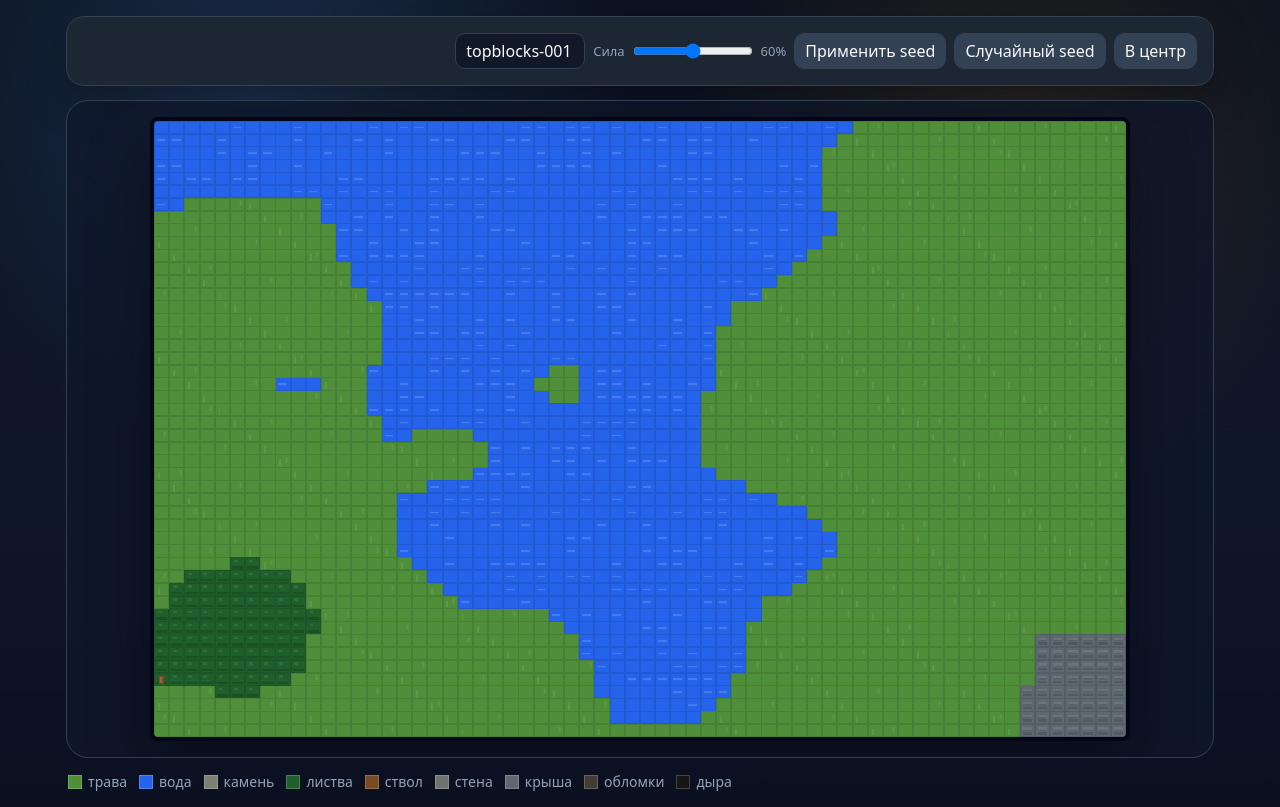
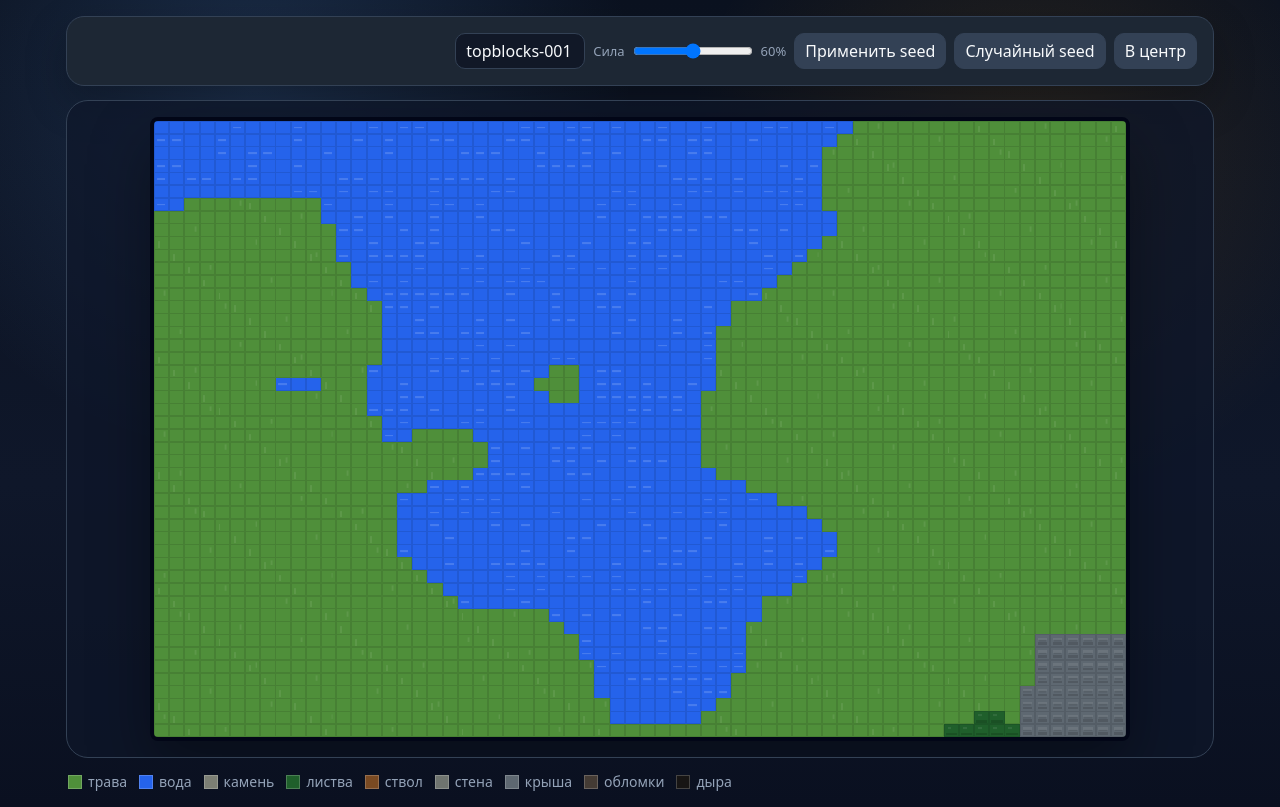
Before and after one commit to playkore/topblocks, a plain HTML site: page infinite_destruction_world.html in a window 1280 px wide. Drawn offline with Linux system fonts and the light colour scheme.

Commit message:
Add clustered forest patch tree generation

```diff
--- a/infinite_destruction_world.html
+++ b/infinite_destruction_world.html
@@ -200,7 +200,7 @@
     const MAX_ZOOM = 4;
     const CHUNK_SIZE = 16;
     const SECTOR_SIZE = 64;
-    const TREE_CELL_SIZE = 24;
+    const FOREST_PATCH_SIZE = 96;
     const BUILDING_PADDING = 4;
     const BUILDING_MIN_W = 12;
     const BUILDING_MAX_W = 20;
@@ -285,9 +285,9 @@
 
     const chunkCache = new Map();
     const buildingCache = new Map();
-    const treeCache = new Map();
+    const forestCache = new Map();
     const MAX_CACHED_CHUNKS = 256;
-    const MAX_CACHED_TREES = 512;
+    const MAX_CACHED_FOREST_PATCHES = 96;
 
     function hashStringToSeed(text) {
       let h = 2166136261;
@@ -797,22 +797,23 @@
       return building;
     }
 
-    function getTreeCellKey(cellX, cellY) {
-      return `${cellX},${cellY}`;
-    }
-
-    function chooseTreeSizeClass(rng, forest) {
+    function getForestPatchKey(patchX, patchY) {
+      return `${patchX},${patchY}`;
+    }
+
+    function chooseTreeSizeClass(rng, forest, hint = null) {
+      if (hint) return hint;
       const roll = rng();
-      if (forest > 0.76 || roll > 0.88) return "large";
-      if (forest > 0.62 || roll > 0.45) return "medium";
+      if (forest > 0.82 || roll > 0.95) return "large";
+      if (forest > 0.66 || roll > 0.70) return "medium";
       return "small";
     }
 
     function treeSizeSpec(sizeClass, rng) {
       if (sizeClass === "large") {
         return {
-          baseRadius: randInt(rng, 5, 6),
-          circleRadii: [5, 6, 6],
+          baseRadius: randInt(rng, 4, 5),
+          circleRadii: [4, 5, 5],
           crownLift: randInt(rng, 4, 6),
           crownSpreadX: randInt(rng, 3, 5),
           crownSpreadY: randInt(rng, 1, 3),
@@ -820,19 +821,19 @@
       }
       if (sizeClass === "medium") {
         return {
-          baseRadius: randInt(rng, 4, 5),
-          circleRadii: [4, 4, 5],
+          baseRadius: randInt(rng, 2, 4),
+          circleRadii: [2, 3, 4],
           crownLift: randInt(rng, 3, 5),
           crownSpreadX: randInt(rng, 2, 4),
           crownSpreadY: randInt(rng, 1, 2),
         };
       }
       return {
-        baseRadius: randInt(rng, 2, 3),
-        circleRadii: [2, 3],
-        crownLift: randInt(rng, 2, 4),
-        crownSpreadX: randInt(rng, 1, 3),
-        crownSpreadY: randInt(rng, 0, 2),
+        baseRadius: randInt(rng, 1, 2),
+        circleRadii: [1, 2],
+        crownLift: randInt(rng, 1, 3),
+        crownSpreadX: randInt(rng, 0, 2),
+        crownSpreadY: randInt(rng, 0, 1),
       };
     }
 
@@ -905,31 +906,13 @@
       }
     }
 
-    function generateTreeForCell(cellX, cellY) {
-      const key = getTreeCellKey(cellX, cellY);
-      if (treeCache.has(key)) return treeCache.get(key);
-
-      const rng = createRng(`${worldSeed}:tree:${cellX}:${cellY}`);
-      const cellWorldX = cellX * TREE_CELL_SIZE;
-      const cellWorldY = cellY * TREE_CELL_SIZE;
-      const forest = fractalNoise(cellWorldX + TREE_CELL_SIZE * 0.5, cellWorldY + TREE_CELL_SIZE * 0.5, 3000);
-      const spawnChance = clamp((forest - 0.44) * 1.25, 0.04, 0.42);
-
-      if (rng() > spawnChance) {
-        treeCache.set(key, null);
-        return null;
-      }
-
-      const sizeClass = chooseTreeSizeClass(rng, forest);
+    function createTreeObject(trunkWorldX, trunkWorldY, seedText, forest, sizeHint = null) {
+      const rng = createRng(seedText);
+      if (getBuildingAt(trunkWorldX, trunkWorldY)) return null;
+      if (getBaseTile(trunkWorldX, trunkWorldY) !== T.GRASS) return null;
+
+      const sizeClass = chooseTreeSizeClass(rng, forest, sizeHint);
       const spec = treeSizeSpec(sizeClass, rng);
-      const trunkWorldX = cellWorldX + randInt(rng, 4, TREE_CELL_SIZE - 5);
-      const trunkWorldY = cellWorldY + randInt(rng, 5, TREE_CELL_SIZE - 4);
-
-      if (getBuildingAt(trunkWorldX, trunkWorldY)) {
-        treeCache.set(key, null);
-        return null;
-      }
-
       const circleRadii = spec.circleRadii;
       const circleCount = circleRadii.length;
       const circles = [];
@@ -941,7 +924,10 @@
         let cx;
         let cy;
 
-        if (i === 0) {
+        if (sizeClass === "small") {
+          cx = crownCenterX + randInt(rng, -1, 1);
+          cy = crownCenterY + randInt(rng, -1, 1);
+        } else if (i === 0) {
           cx = crownCenterX + randInt(rng, -spec.crownSpreadX, spec.crownSpreadX);
           cy = crownCenterY + randInt(rng, -spec.crownSpreadY - 2, -1);
         } else if (i === 1) {
@@ -974,10 +960,7 @@
       const trunkY = trunkWorldY - originY;
       const mask = createTreeMask(originX, originY, width, height, trunkWorldX, trunkWorldY, circles);
       softenTreeMask(mask);
-      const tree = {
-        key,
-        cellX,
-        cellY,
+      return {
         originX,
         originY,
         width,
@@ -988,15 +971,80 @@
         circles,
         sizeClass,
       };
-
-      treeCache.set(key, tree);
-
-      if (treeCache.size > MAX_CACHED_TREES) {
-        const firstKey = treeCache.keys().next().value;
-        treeCache.delete(firstKey);
-      }
-
-      return tree;
+    }
+
+    function generateForestPatch(patchX, patchY) {
+      const key = getForestPatchKey(patchX, patchY);
+      if (forestCache.has(key)) return forestCache.get(key);
+
+      const rng = createRng(`${worldSeed}:forest:${patchX}:${patchY}`);
+      const patchWorldX = patchX * FOREST_PATCH_SIZE;
+      const patchWorldY = patchY * FOREST_PATCH_SIZE;
+      const patchCenterNoise = fractalNoise(patchWorldX + FOREST_PATCH_SIZE * 0.5, patchWorldY + FOREST_PATCH_SIZE * 0.5, 3100);
+      const forestStrength = clamp((patchCenterNoise - 0.28) * 1.55, 0, 1);
+      const trees = [];
+
+      let clusterCount = 0;
+      if (forestStrength > 0.2) clusterCount = 1;
+      if (forestStrength > 0.45) clusterCount = randInt(rng, 1, 2);
+      if (forestStrength > 0.68) clusterCount = randInt(rng, 2, 4);
+      if (forestStrength > 0.84) clusterCount = randInt(rng, 3, 5);
+
+      for (let clusterIndex = 0; clusterIndex < clusterCount; clusterIndex++) {
+        const clusterCenterX = patchWorldX + randInt(rng, 12, FOREST_PATCH_SIZE - 13);
+        const clusterCenterY = patchWorldY + randInt(rng, 12, FOREST_PATCH_SIZE - 13);
+        const clusterForest = clamp(forestStrength + random01(clusterCenterX, clusterCenterY, 3200) * 0.35, 0, 1);
+        const treeCount = randInt(rng, 4 + Math.round(clusterForest * 2), 10 + Math.round(clusterForest * 10));
+        const clusterRadius = randInt(rng, 8, 18) + Math.round(clusterForest * 10);
+
+        for (let treeIndex = 0; treeIndex < treeCount; treeIndex++) {
+          const angle = rng() * Math.PI * 2;
+          const radial = Math.pow(rng(), 0.58) * clusterRadius;
+          const trunkWorldX = Math.round(clusterCenterX + Math.cos(angle) * radial + randInt(rng, -2, 2));
+          const trunkWorldY = Math.round(clusterCenterY + Math.sin(angle) * radial + randInt(rng, -2, 2));
+
+          if (getBuildingAt(trunkWorldX, trunkWorldY)) continue;
+          if (getBaseTile(trunkWorldX, trunkWorldY) !== T.GRASS) continue;
+          if (rng() < 0.03 && clusterForest < 0.8) continue;
+
+          const sizeHint = clusterForest > 0.82
+            ? (rng() < 0.18 ? "large" : rng() < 0.62 ? "medium" : "small")
+            : clusterForest > 0.55
+              ? (rng() < 0.08 ? "large" : rng() < 0.56 ? "medium" : "small")
+              : (rng() < 0.03 ? "large" : rng() < 0.28 ? "medium" : "small");
+
+          const tree = createTreeObject(
+            trunkWorldX,
+            trunkWorldY,
+            `${worldSeed}:forest:${patchX}:${patchY}:${clusterIndex}:${treeIndex}`,
+            clusterForest,
+            sizeHint,
+          );
+
+          if (tree) trees.push(tree);
+        }
+      }
+
+      if (forestStrength > 0.3 && trees.length === 0) {
+        const fallbackX = patchWorldX + randInt(rng, 16, FOREST_PATCH_SIZE - 17);
+        const fallbackY = patchWorldY + randInt(rng, 16, FOREST_PATCH_SIZE - 17);
+        const fallbackTree = createTreeObject(
+          fallbackX,
+          fallbackY,
+          `${worldSeed}:forest:fallback:${patchX}:${patchY}`,
+          forestStrength,
+          forestStrength > 0.75 ? "medium" : "small",
+        );
+        if (fallbackTree) trees.push(fallbackTree);
+      }
+
+      forestCache.set(key, trees);
+      if (forestCache.size > MAX_CACHED_FOREST_PATCHES) {
+        const firstKey = forestCache.keys().next().value;
+        forestCache.delete(firstKey);
+      }
+
+      return trees;
     }
 
     function applySingleBlast(targetGrid, cx, cy, radius, strength) {
@@ -1437,15 +1485,17 @@
         }
       }
 
-      const minTreeCellX = floorDiv(startTileX, TREE_CELL_SIZE) - 1;
-      const minTreeCellY = floorDiv(startTileY, TREE_CELL_SIZE) - 1;
-      const maxTreeCellX = floorDiv(startTileX + tilesAcross, TREE_CELL_SIZE) + 1;
-      const maxTreeCellY = floorDiv(startTileY + tilesDown, TREE_CELL_SIZE) + 1;
-
-      for (let cellY = minTreeCellY; cellY <= maxTreeCellY; cellY++) {
-        for (let cellX = minTreeCellX; cellX <= maxTreeCellX; cellX++) {
-          const tree = generateTreeForCell(cellX, cellY);
-          if (tree) drawTreeObject(tree, startTileX, startTileY, offsetX, offsetY, tileSize);
+      const minForestPatchX = floorDiv(startTileX, FOREST_PATCH_SIZE) - 1;
+      const minForestPatchY = floorDiv(startTileY, FOREST_PATCH_SIZE) - 1;
+      const maxForestPatchX = floorDiv(startTileX + tilesAcross, FOREST_PATCH_SIZE) + 1;
+      const maxForestPatchY = floorDiv(startTileY + tilesDown, FOREST_PATCH_SIZE) + 1;
+
+      for (let patchY = minForestPatchY; patchY <= maxForestPatchY; patchY++) {
+        for (let patchX = minForestPatchX; patchX <= maxForestPatchX; patchX++) {
+          const trees = generateForestPatch(patchX, patchY);
+          for (const tree of trees) {
+            drawTreeObject(tree, startTileX, startTileY, offsetX, offsetY, tileSize);
+          }
         }
       }
 
@@ -1457,7 +1507,7 @@
       worldSeed = hashStringToSeed(seedInput.value.trim() || "0");
       chunkCache.clear();
       buildingCache.clear();
-      treeCache.clear();
+      forestCache.clear();
       drawWorld();
     }
 
@@ -1510,7 +1560,7 @@
       worldSeed = hashStringToSeed("test-seed");
       chunkCache.clear();
       buildingCache.clear();
-      treeCache.clear();
+      forestCache.clear();
 
       zoom = 1;
       console.assert(getTileSizeSafe() === BASE_TILE_SIZE, "Base tile size should match zoom 1.");
@@ -1541,7 +1591,7 @@
       cameraY = oldCameraY;
       chunkCache.clear();
       buildingCache.clear();
-      treeCache.clear();
+      forestCache.clear();
     }
 
     function getTileSizeSafe() {
```
